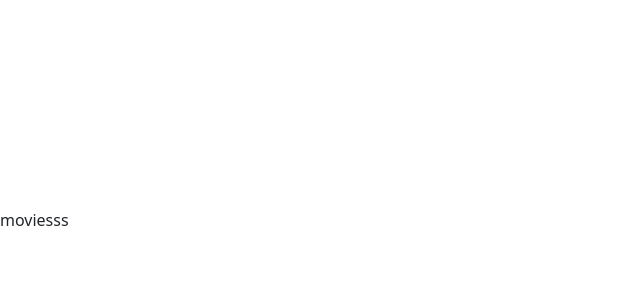
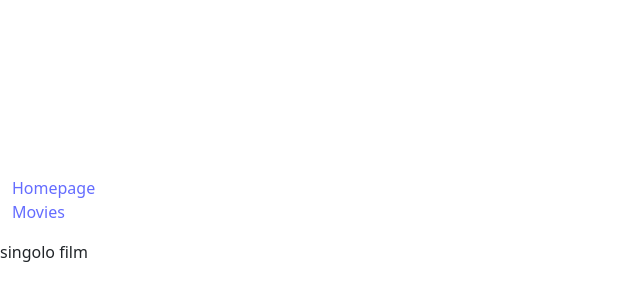
Before and after one commit to Marco-Rocco/webapp-react, a React (Vite) app: page /movies/1 in a window 1280 px wide. Shown: the part 180-480 px from the top of the page, without its empty margins (0-640 px from the left). Built offline with nearby package versions, Linux system fonts and the light colour scheme.

Commit message:
feat: show nav on page for changing routes

```diff
--- a/src/App.jsx
+++ b/src/App.jsx
@@ -10,15 +10,25 @@ function App() {
     <>
       <BrowserRouter>
         <Routes>
-          <Route element={DefaultLayout} />
-          <Route path="/" element={<div>homepage</div>} />
-          <Route path="/movies" element={<MoviesList />} />
-          <Route path="/movies/:id" element={<div>moviesss</div>} />
-          <Route />
+          <Route element={<DefaultLayout />}>
+
+            <Route path="/" element={<div>homepage</div>} />
+            <Route path="/movies" element={<MoviesList />} />
+            <Route path="/movies/:id" element={<div>singolo film</div>} />
+
+          </Route>
         </Routes>
-      </BrowserRouter>
+      </BrowserRouter >
     </>
   )
 }
 
 export default App
+
+
+
+// <Route element={DefaultLayout} />
+//         <Route path="/" element={<div>homepage</div>} />
+//         <Route path="/movies" element={<MoviesList />} />
+//         <Route path="/movies/:id" element={<div>moviesss</div>} />
+//       </Route>
--- a/src/components/Header.jsx
+++ b/src/components/Header.jsx
@@ -1,8 +1,19 @@
+import { NavLink } from "react-router-dom";
+
 export default function Header() {
     return (
         <header>
             <div className="container">
-                header
+                <nav className="d-flex">
+                    <ul className="list-unstyled">
+                        <li>
+                            <NavLink to="/" >Homepage</NavLink>
+                        </li>
+                        <li>
+                            <NavLink to="/movies">Movies</NavLink>
+                        </li>
+                    </ul>
+                </nav>
             </div>
         </header>
     );
```
